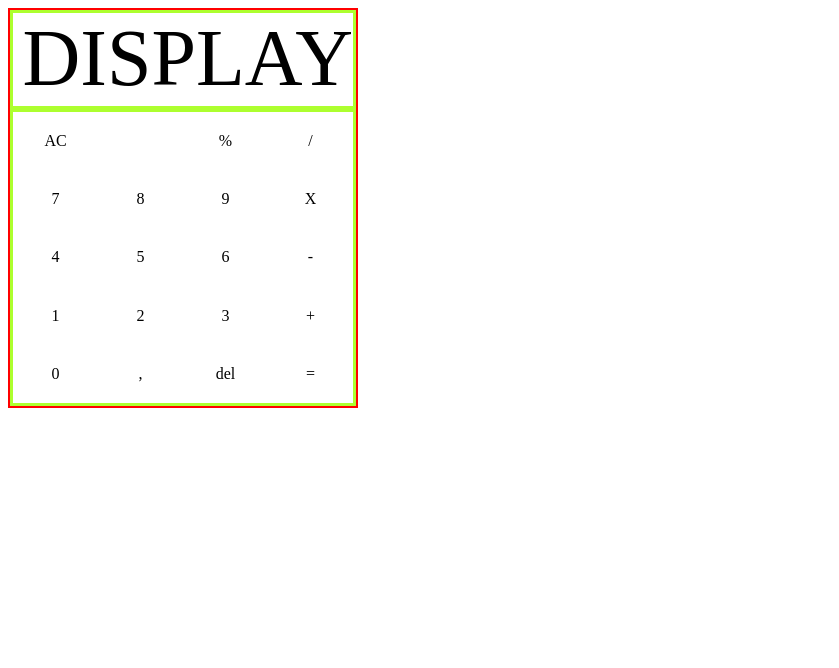
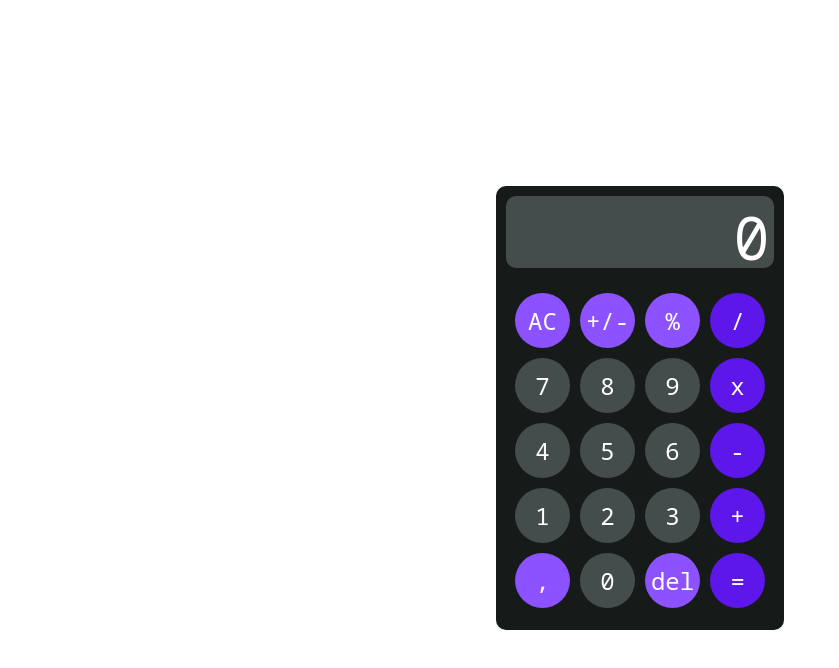
Before and after one commit to gllherme/jscalculator, a plain HTML site: page index.html in a window 1280 px wide. Shown: the whole page, without its empty margins (0-839 px from the left). Drawn offline with Linux system fonts and the light colour scheme.

Commit message:
desing and layout v2

```diff
--- a/index.html
+++ b/index.html
@@ -11,41 +11,41 @@
         <script src="./script.js"></script>
         <div class="calculator">
             <div class="calculator--display">
-                DISPLAY
+                <div class="display--text">
+                     0
+                </div>
             </div>
             <div class="calculator--keyboard">
-                <table>
-                    <tr>
-                        <td>AC</td>
-                        <td id="empty"></td>
-                        <td>%</td>
-                        <td>/</td>
-                    </tr>
-                    <tr>
-                        <td>7</td>
-                        <td>8</td>
-                        <td>9</td>
-                        <td>X</td>
-                    </tr>
-                    <tr>
-                        <td>4</td>
-                        <td>5</td>
-                        <td>6</td>
-                        <td>-</td>
-                    </tr>
-                    <tr>
-                        <td>1</td>
-                        <td>2</td>
-                        <td>3</td>
-                        <td>+</td>
-                    </tr>
-                    <tr>
-                        <td>0</td>
-                        <td>,</td>
-                        <td>del</td>
-                        <td>=</td>
-                    </tr>
-                </table>
+               <div class="keys">
+                    <input id="purple" type="button" value="AC">
+                    <input id="purple" type="button" value="+/-">
+                    <input id="purple" type="button" value="%">
+                    <input id="dark-purple" type="button" value="/">
+               </div>
+               <div class="keys">
+                    <input type="button" value="7">
+                    <input type="button" value="8">
+                    <input type="button" value="9">
+                    <input id="dark-purple" type="button" value="x">
+               </div>
+               <div class="keys">
+                    <input type="button" value="4">
+                    <input type="button" value="5">
+                    <input type="button" value="6">
+                    <input id="dark-purple" type="button" value="-">
+                </div>
+                <div class="keys">
+                    <input type="button" value="1">
+                    <input type="button" value="2">
+                    <input type="button" value="3">
+                    <input id="dark-purple" type="button" value="+">
+               </div>
+               <div class="keys">
+                    <input id="purple" type="button" value=",">
+                    <input type="button" value="0">
+                    <input id="purple" type="button" value="del">
+                    <input id="dark-purple" type="button" value="=">
+                </div>
             </div>
         </div>
     </body>
--- a/style.css
+++ b/style.css
@@ -1,5 +1,8 @@
+@import url('https://fonts.googleapis.com/css2?family=Noto+Sans+Mono&display=swap');
+
 * {
     box-sizing: border-box;
+    font-family: 'Noto Sans Mono', monospace;
 }
 
 html {
@@ -7,45 +10,72 @@ html {
     height: 100vh;
 }
 
+body {
+    min-height: 100vh;
+    display: flex;
+    align-items: center;
+    justify-content: center;
+    flex-direction: column;
+}
+
+#purple {
+    background: #8c52ff;
+}
+
+#dark-purple {
+    background: #5e17eb;
+}
+
 .calculator {
-    width:  350px;
-    height: 400px;
+    width:  18rem;
+    height: 27.7rem;
+    border-radius: 10px;
     position: fixed;
-    border: 2px solid red;
+    background: #161a19;
 }
 
 .calculator--display {
-    width: 100%;
-    height: 25%;
+    height: 4.5rem;
+    /* border: 3px solid greenyellow;  */
+    background: #444d4b;
+    border-radius: 10px;
+    margin: .6rem;
+}
+
+.display--text {
+    height: 50px;
+    width: 15rem;
+    color: #fff;
     text-align: right;
-    font-size: 80px;
-    border: 3px solid greenyellow;
+    font-size: 60px;
+    margin-left: 24px;
 }
 
 .calculator--keyboard {
     text-align: center;
     width: 100%;
     height: 75%;
-    border: 3px solid greenyellow;
+    /* border: 3px solid greenyellow; */
+    padding: 10px;
 }
 
-table {
-    width: 100%;
-    height: 100%;
-    border-collapse: collapse;
+.keys {
+    justify-content: center;
+    /* border: 1px solid red; */
+    display: flex;
 }
 
-table td {
-    width: 25%;
-    height: 20%;
+.keys input {
+    font-size: 24px;
+    height: 55px;
+    min-width: 55px;
+    margin: 5px;
+    border-radius: 50%;
+    border: none;
+    color: #fff;
+    background: #444d4b;
 }
 
-#empty:hover {
-    opacity: 1;
+.keys input:hover {
+    opacity: .7;
 }
-
-table td:hover {
-    cursor: pointer;
-    background: red;
-
-}
```
